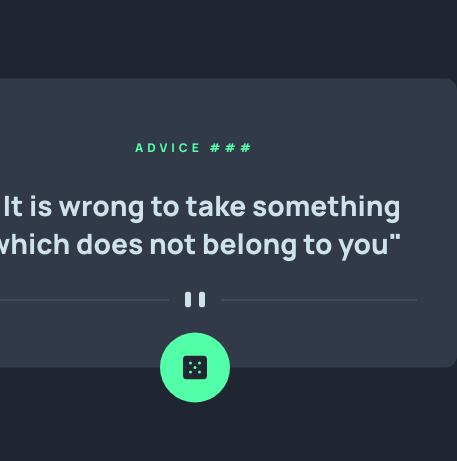
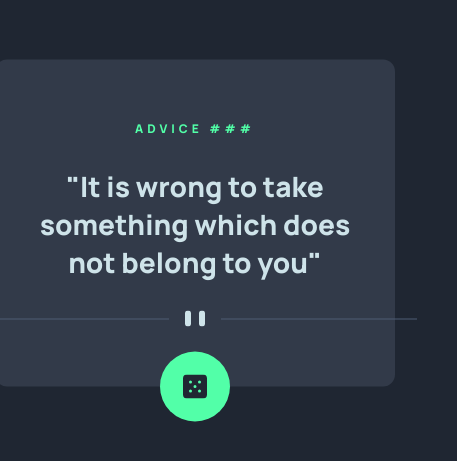
Before and after one commit to DennyDoesFrontend/Random-Advice-Generator, a plain HTML site: page index.html in a window 390 px wide. Shown: the part 199-660 px from the top of the page, 457 px wide, since content can reach past the window. Drawn offline with Linux system fonts and the light colour scheme.

Commit message:
api integration and bug fixes

```diff
--- a/stylesheets/styles.scss
+++ b/stylesheets/styles.scss
@@ -59,3 +59,9 @@ body {
         }
     }
 }
+
+@media screen and (max-width: 450px) {
+    .advice-container {
+        width: 400px;
+    }
+}
```
Also changed, not shown: stylesheets/styles.css, 3 other files.
